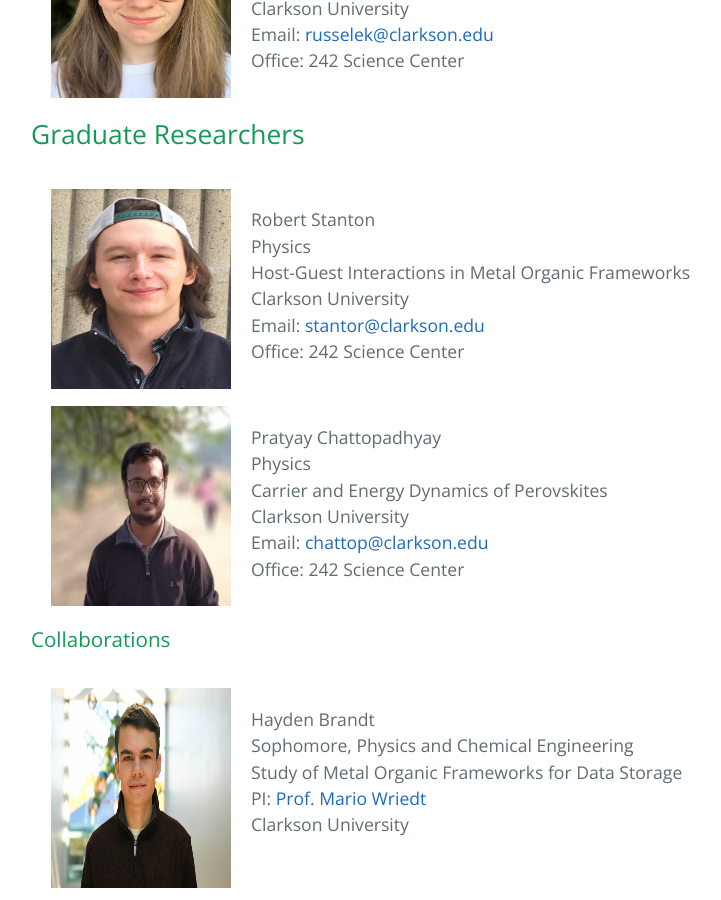
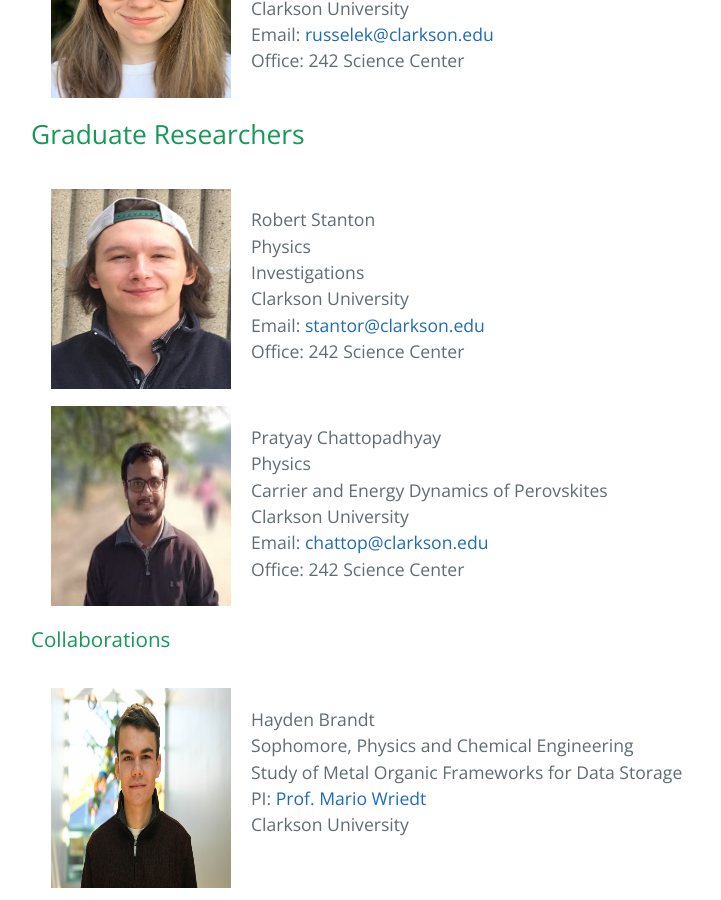
Before and after one commit to dharatrivedi/dharatrivedi.github.io, a Jekyll site: the page built from people.html, in a window 1280 px wide and 900 px high, scrolled down 1143 px. Shown: the whole window, without its empty margins (233-954 px from the left). Built offline with Jekyll 4.4.1, drawn with Linux system fonts in a browser that asks for light colours.

Commit message:
Update people.html

```diff
--- a/people.html
+++ b/people.html
@@ -54,7 +54,7 @@ title: {{ site.name }}
     <p>
       Robert Stanton<br />
       Physics<br />
-      Host-Guest Interactions in Metal Organic Frameworks<br />
+      Investigations<br />
       Clarkson University<br />
       Email: <a href="mailto:stantor@clarkson.edu">stantor@clarkson.edu</a><br />
       Office: 242 Science Center<br />
```
